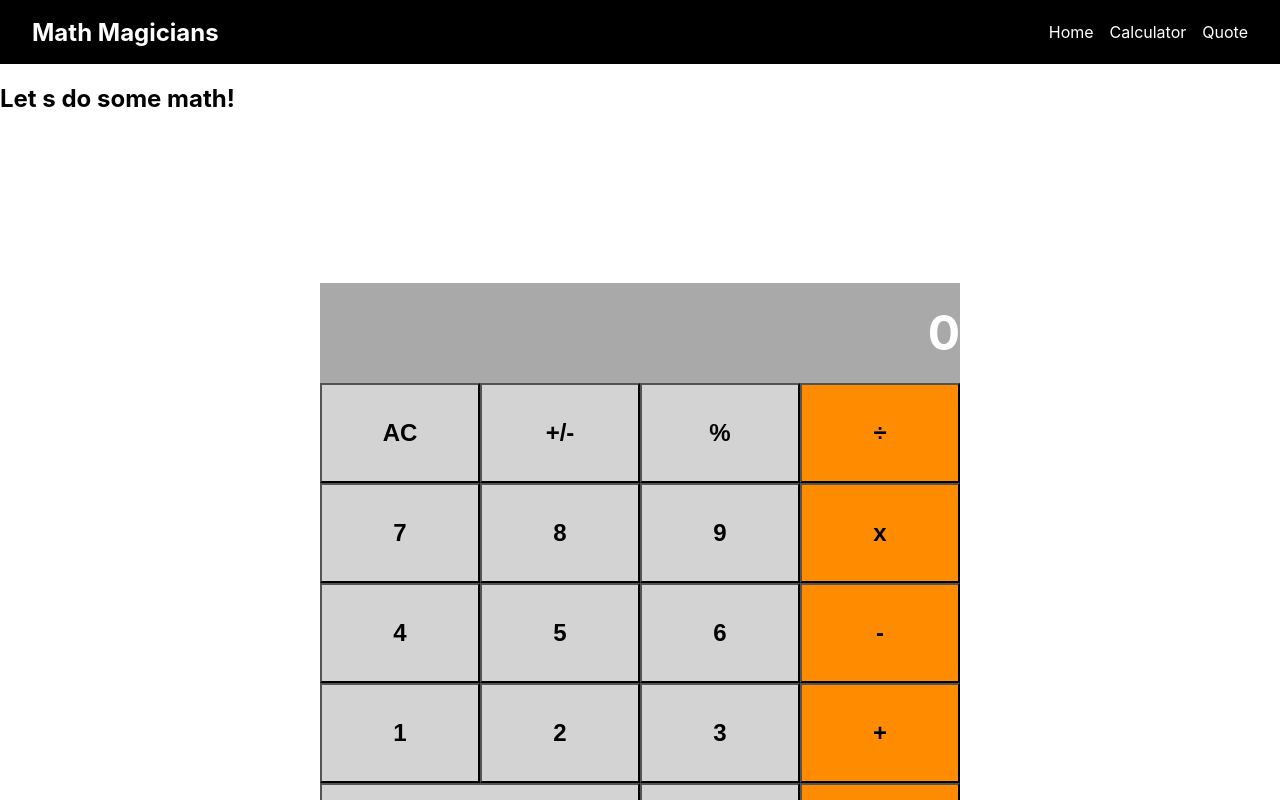
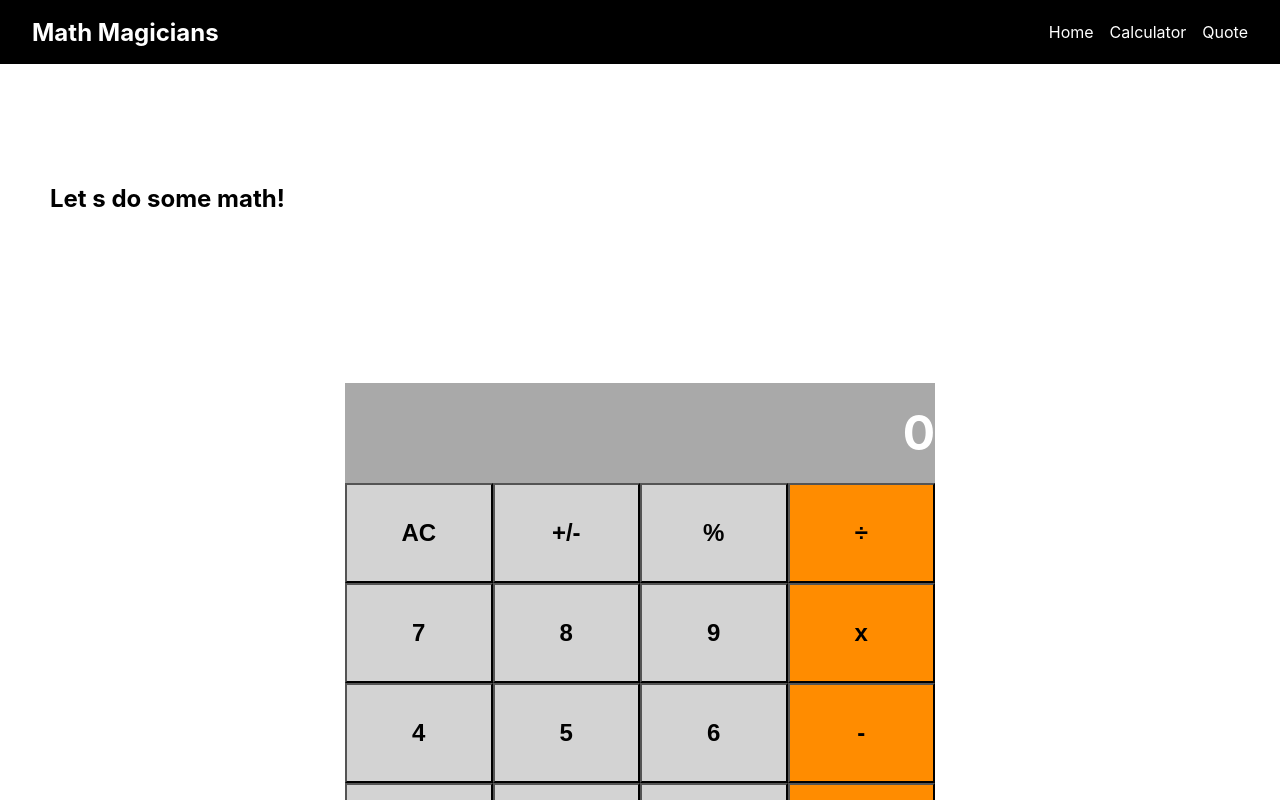
Before and after one commit to Abdulwhbhussain/Math-Magicians-React-App, a React (Create React App) app: page /calculator in a window 1280 px wide. Shown: the top 800 px of the page. Built offline with nearby package versions, Linux system fonts and the light colour scheme.

Commit message:
App updates stylings

```diff
--- a/src/pages/Calculator.jsx
+++ b/src/pages/Calculator.jsx
@@ -2,14 +2,23 @@ import React from 'react';
 import Header from '../components/Header';
 import CalculatorComponent from '../components/CalculatorComponent';
 
-const Calculator = () => (
+const Calculator = () => {
+  const styleContent = {
+    marginTop: '100px',
+    display: 'flex',
+    flexDirection: 'column',
+    padding: '0 50px',
+  };
+
+  return (
     <>
       <Header />
-    <main>
+      <main style={styleContent}>
         <h2>Let s do some math!</h2>
         <CalculatorComponent />
       </main>
     </>
   );
+};
 
 export default Calculator;
--- a/src/pages/Home.jsx
+++ b/src/pages/Home.jsx
@@ -3,10 +3,18 @@ import React from 'react';
 import Header from '../components/Header';
 
 // Header with Links to Home, Calculator and Quote
-const Home = () => (
+const Home = () => {
+  const styleContent = {
+    marginTop: '100px',
+    display: 'flex',
+    flexDirection: 'column',
+    padding: '0 50px',
+  };
+
+  return (
     <>
       <Header />
-    <main>
+      <main style={styleContent}>
         <h2>Welcome to our page!</h2>
         <p>
           Lorem ipsum dolor sit amet consectetur adipisicing elit.
@@ -24,5 +32,6 @@ const Home = () => (
       </main>
     </>
   );
+};
 
 export default Home;
```
Lines whose indentation alone changed are shown as unchanged.
